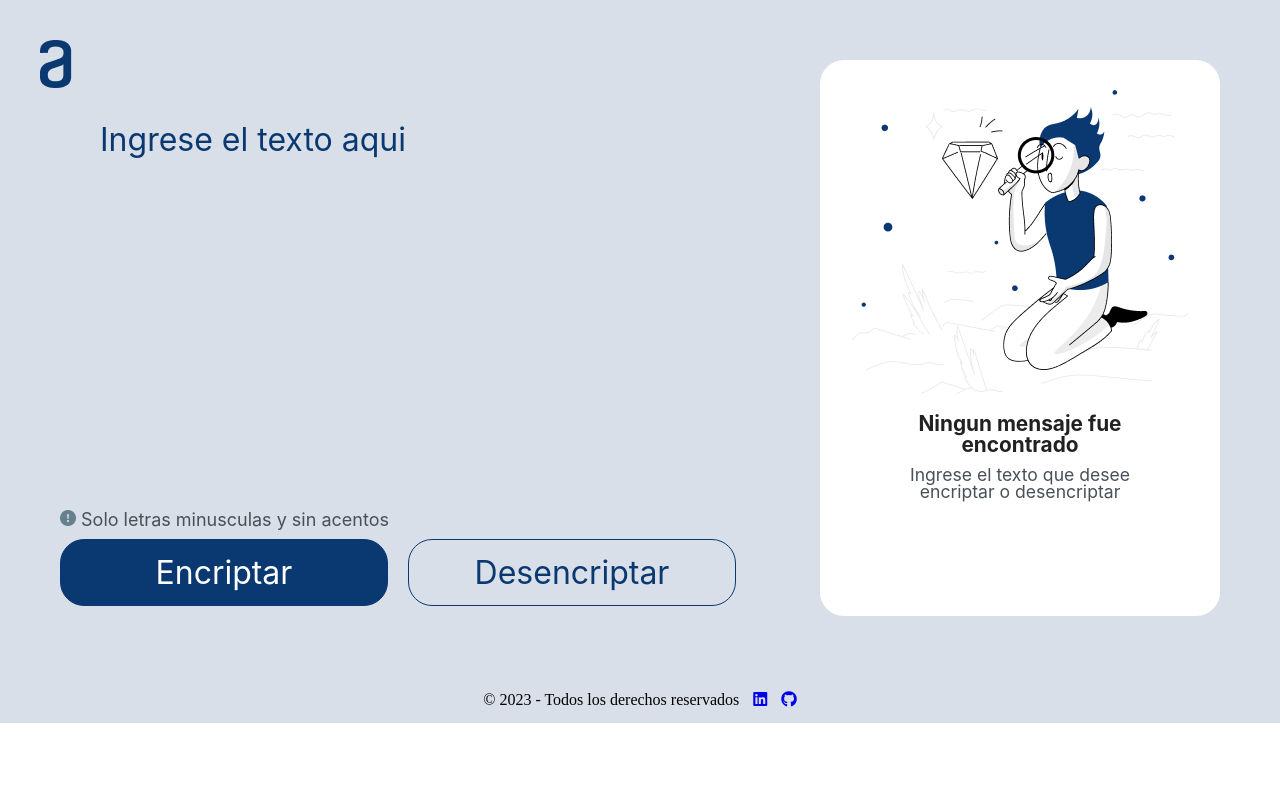
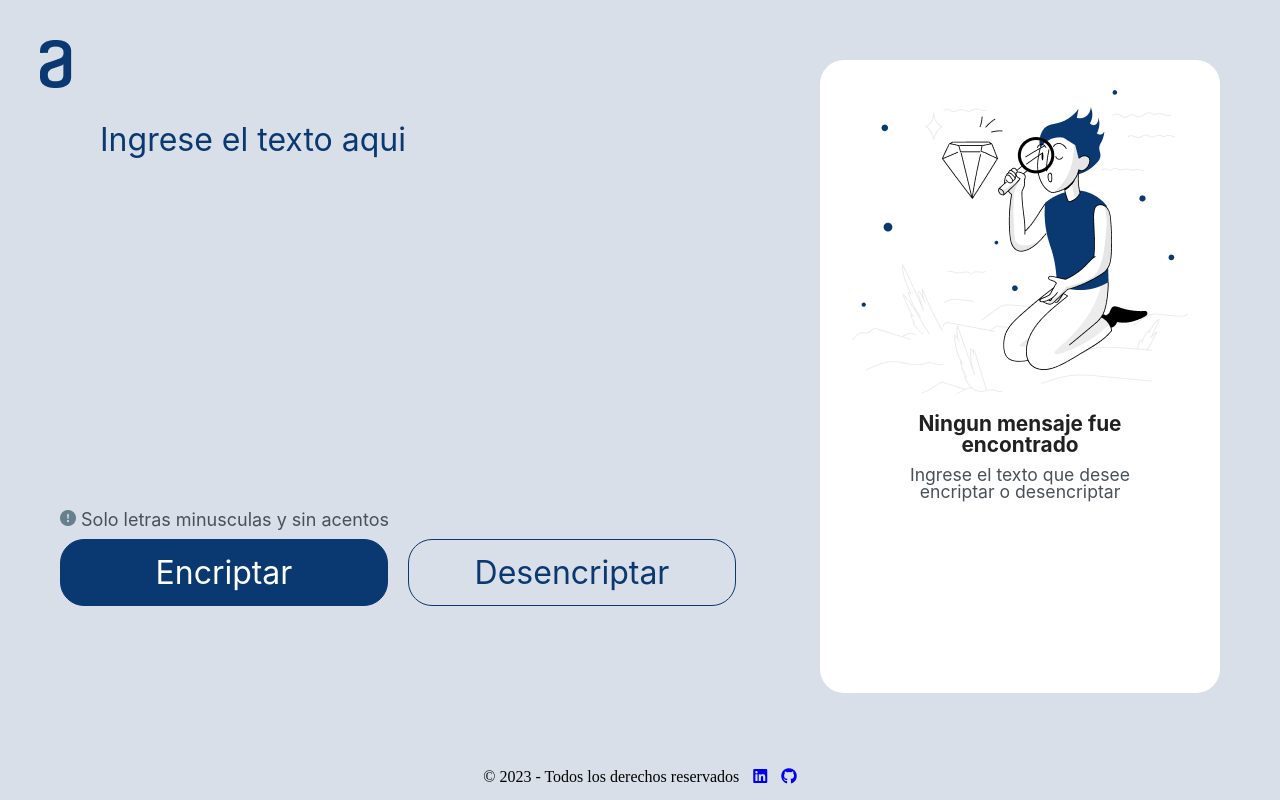
Before and after one commit to efernandezcariaga/encriptador_de_texto, a plain HTML site: page index.html in a window 1280 px wide. Drawn offline with Linux system fonts and the light colour scheme.

Commit message:
Solucion problema de zoom de la pagina

```diff
--- a/index.html
+++ b/index.html
@@ -18,6 +18,7 @@
 </head>
 
 <body>
+    <div class="contenedor-principal">
         <main>
             <header class="logo">
                 <img src="Imagenes/Vector.png" alt="logo">
@@ -58,7 +59,7 @@
                 <a href="https://github.com/xFuffy/" target="_blank"><i class="fa-brands fa-github" id="github"></i></a>
             </p>
         </footer>
-
+    </div>
 <script src="script.js"></script>
 <script src="clipboard.min.js"></script>
 <script src="https://kit.fontawesome.com/6f08c59482.js" crossorigin="anonymous"></script>
--- a/style.css
+++ b/style.css
@@ -4,6 +4,12 @@
     font-size: 32px;
     box-sizing: border-box;
     text-decoration: none;
+}
+
+.contenedor-principal{
+    height: 100vh;
+    display: flex;
+    flex-direction: column;
 }
 
 main{
@@ -177,7 +183,7 @@ main{
     display: flex;
     justify-content: center;
     align-items: center;
-    align-self:flex-end ;
+    /*align-self:flex-end ;*/
     padding: 15px 0;
     background: #D8DFE8;
 }
```
Lines whose indentation alone changed are shown as unchanged.
